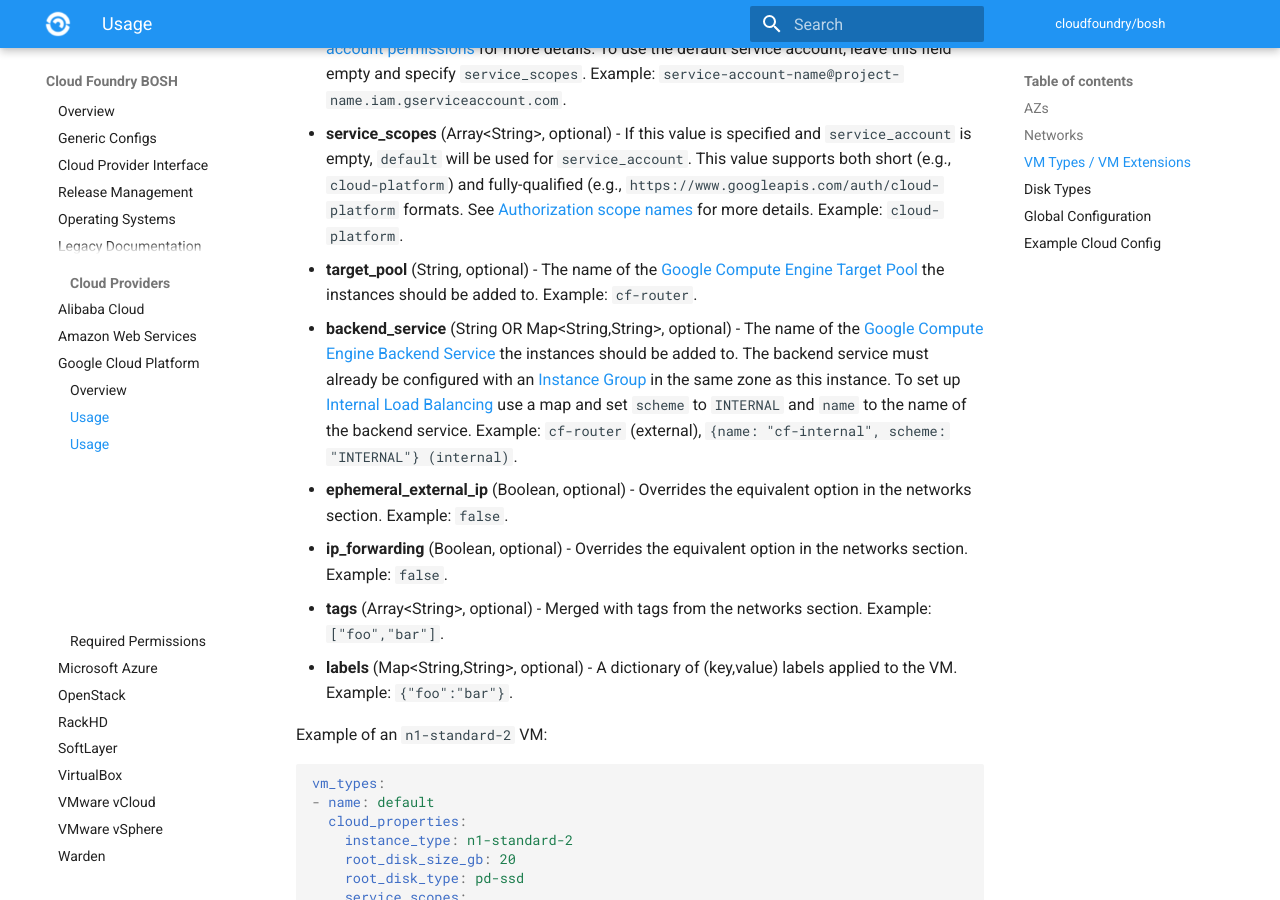
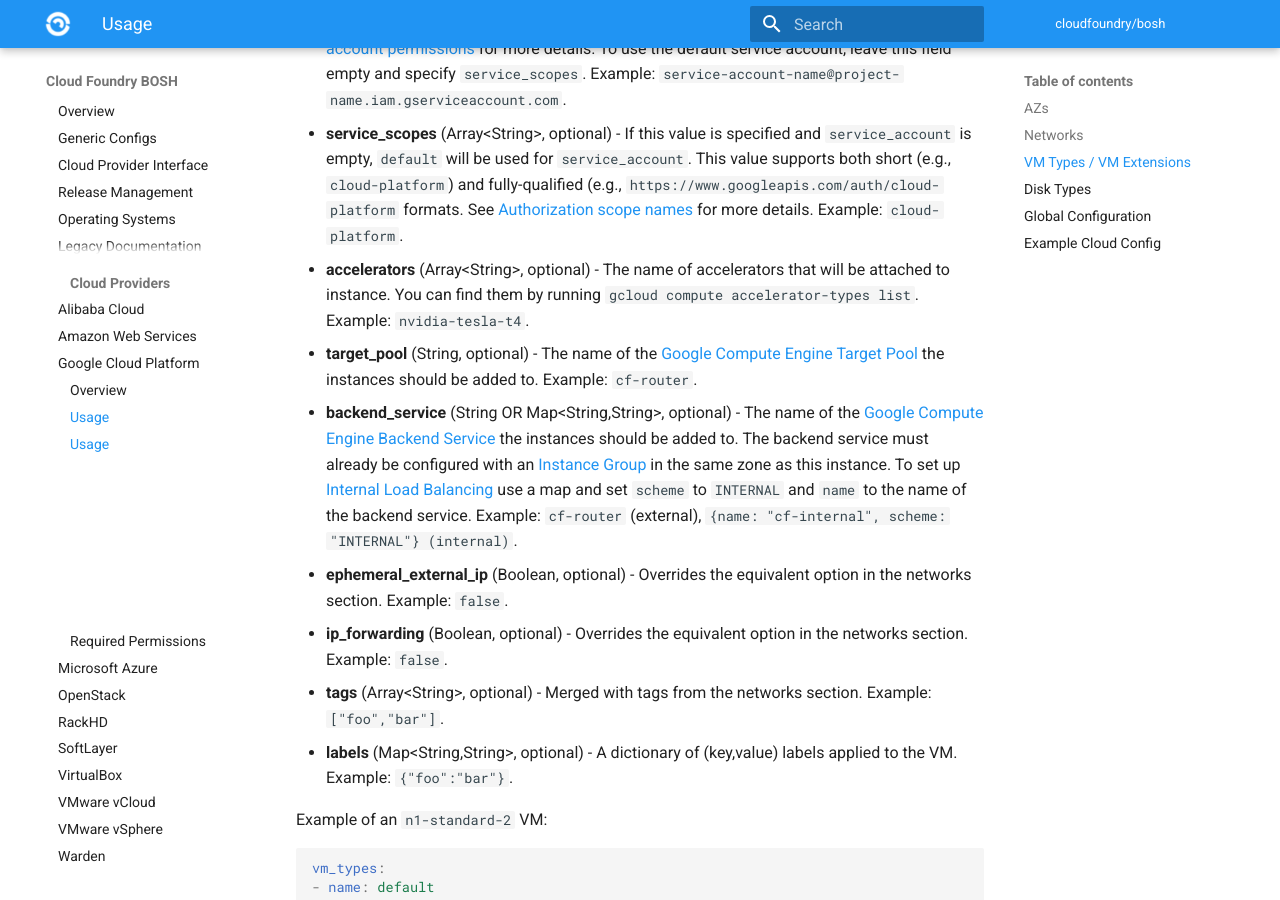
Before and after one commit to cloudfoundry/docs-bosh, an MkDocs documentation site: the page built from content/google-cpi.md, in a window 1280 px wide and 900 px high, scrolled down 2890 px. Built offline with MkDocs 1.6.1 and Material for MkDocs 9.7.7, drawn with Linux system fonts in a browser that asks for light colours; old or Windows-style settings are respelled for this version of MkDocs.

Commit message:
Adding accelerators to google cpi docs

```diff
--- a/content/google-cpi.md
+++ b/content/google-cpi.md
@@ -85,6 +85,7 @@ Schema for `cloud_properties` section:
 * **preemptible** (Boolean, optional) - If the instances should be [preemptible](https://cloud.google.com/preemptible-vms/) (`false` by default). Example: `false`.
 * **service\_account** (String, optional) - The full service account address of the service account to launch the VM with. If a value is provided, `service_scopes` will default to `https://www.googleapis.com/auth/cloud-platform` unless it is explicitly set. See [service account permissions](https://cloud.google.com/compute/docs/access/service-accounts#service_account_permissions) for more details. To use the default service account, leave this field empty and specify `service_scopes`. Example: `service-account-name@project-name.iam.gserviceaccount.com`.
 * **service\_scopes** (Array&lt;String&gt;, optional) - If this value is specified and `service_account` is empty, `default` will be used for `service_account`. This value supports both short (e.g., `cloud-platform`) and fully-qualified (e.g., `https://www.googleapis.com/auth/cloud-platform` formats. See [Authorization scope names](https://cloud.google.com/docs/authentication#oauth_scopes) for more details. Example: `cloud-platform`.
+* **accelerators** (Array&lt;String&gt;, optional) - The name of accelerators that will be attached to instance. You can find them by running `gcloud compute accelerator-types list`. Example: `nvidia-tesla-t4`.
 * **target\_pool** (String, optional) - The name of the [Google Compute Engine Target Pool](https://cloud.google.com/compute/docs/load-balancing/network/target-pools) the instances should be added to. Example: `cf-router`.
 * **backend\_service** (String OR Map&lt;String,String&gt;, optional) - The name of the [Google Compute Engine Backend Service](https://cloud.google.com/compute/docs/load-balancing/http/backend-service) the instances should be added to. The backend service must already be configured with an [Instance Group](https://cloud.google.com/compute/docs/instance-groups/#unmanaged_instance_groups) in the same zone as this instance. To set up [Internal Load Balancing](https://cloud.google.com/compute/docs/load-balancing/internal/) use a map and set `scheme` to `INTERNAL` and `name` to the name of the backend service. Example: `cf-router` (external), `{name: "cf-internal", scheme: "INTERNAL"} (internal)`.
 * **ephemeral\_external\_ip** (Boolean, optional) - Overrides the equivalent option in the networks section. Example: `false`.
```
